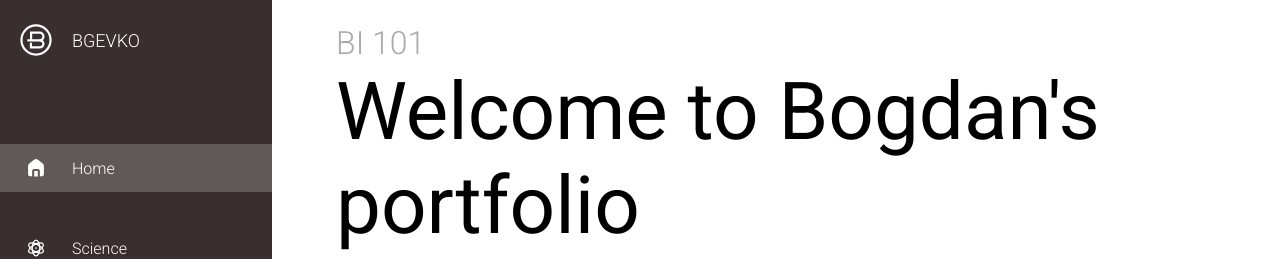
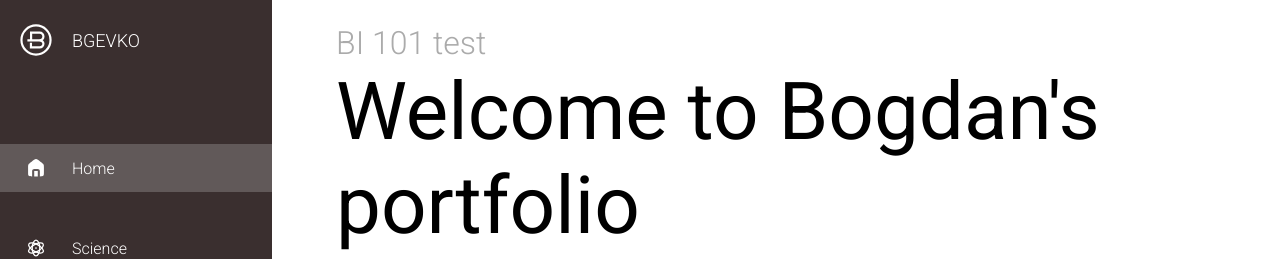
Before and after one commit to bgevko/bi101-portfolio, a Jekyll site: the page built from index.html, in a window 1280 px wide. Shown: the top 259 px of the page. Built offline with Jekyll 4.4.1, drawn with Linux system fonts in a browser that asks for light colours.

Commit message:
testing if change happend

```diff
--- a/index.html
+++ b/index.html
@@ -12,7 +12,7 @@ title: Home
 </head>
 <body>
   <main>
-    <header class="home-header">BI 101</header>
+    <header class="home-header">BI 101 test</header>
     <h1>Welcome to Bogdan's portfolio</h1>
     <p class="home-subheader">Each main section is divided into three parts: concepts, skills, and
       connections. Click on one of the sections below to get started.</p>
```
